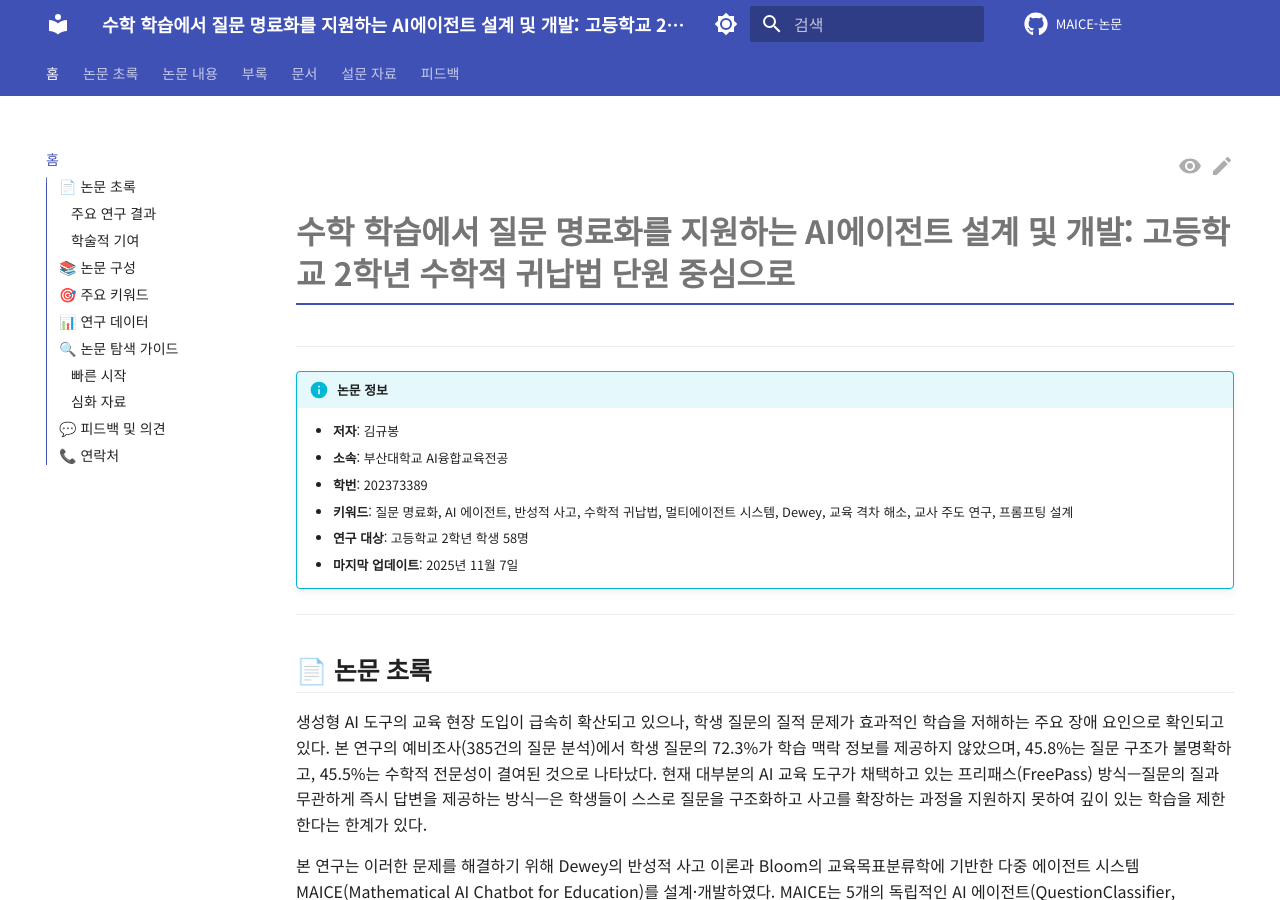
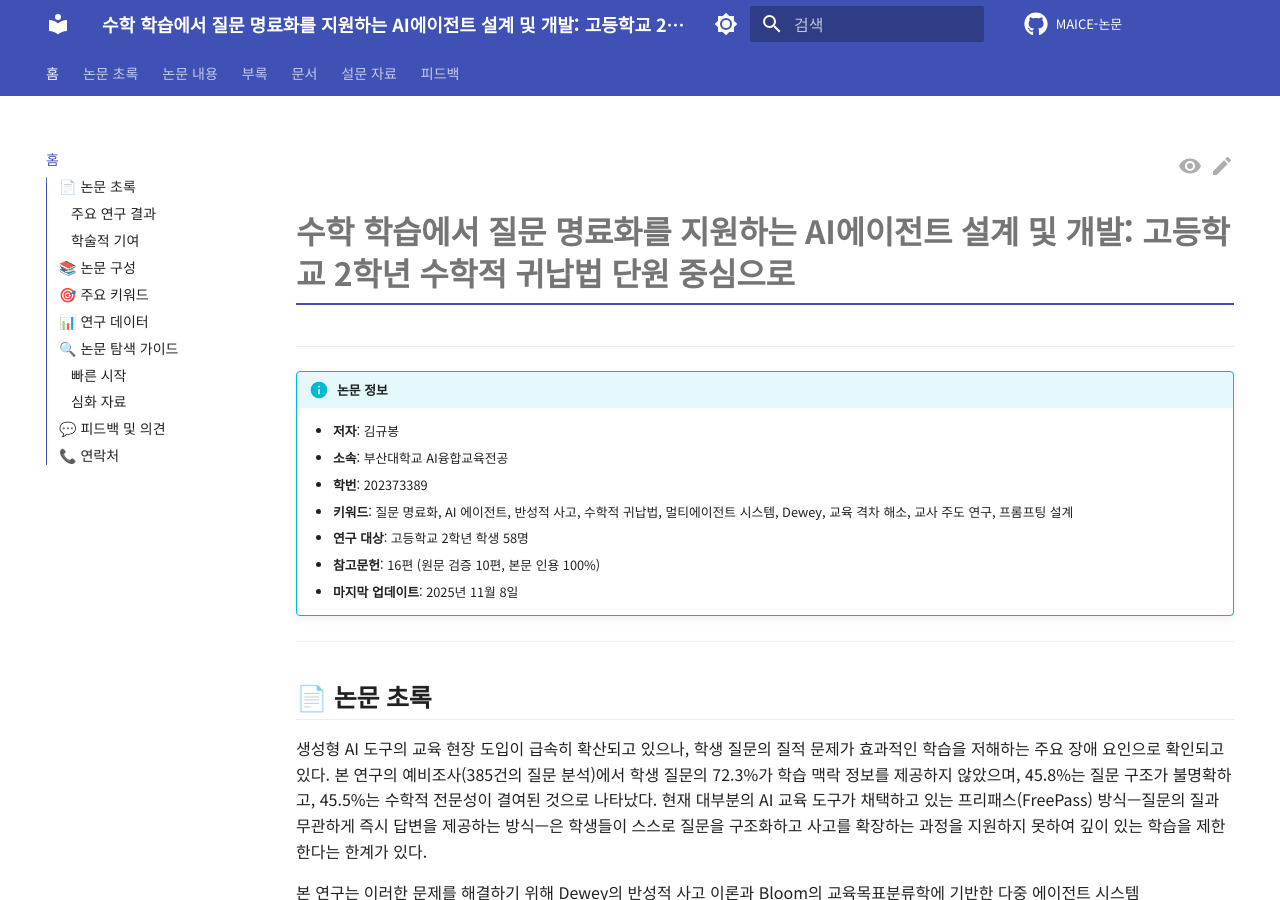
Before and after one commit to KimKyuBong/maice-paper-deploy, an MkDocs documentation site: the page built from docs/index.md, in a window 1280 px wide and 900 px high. Built offline with MkDocs 1.6.1 and Material for MkDocs 9.7.7, drawn with Linux system fonts in a browser that asks for light colours; comment, search, counter and statistics services are not loaded.

Commit message:
index.md 업데이트 (2025-11-08)
- 마지막 업데이트 날짜: 11월 7일 → 11월 8일
- 참고문헌 정보 추가: 16편 (원문 검증 10편, 본문 인용 100%)

```diff
--- a/docs/index.md
+++ b/docs/index.md
@@ -8,7 +8,8 @@
     - **학번**: 202373389
     - **키워드**: 질문 명료화, AI 에이전트, 반성적 사고, 수학적 귀납법, 멀티에이전트 시스템, Dewey, 교육 격차 해소, 교사 주도 연구, 프롬프팅 설계
     - **연구 대상**: 고등학교 2학년 학생 58명
-    - **마지막 업데이트**: 2025년 11월 7일
+    - **참고문헌**: 16편 (원문 검증 10편, 본문 인용 100%)
+    - **마지막 업데이트**: 2025년 11월 8일
 
 ---
 
```
